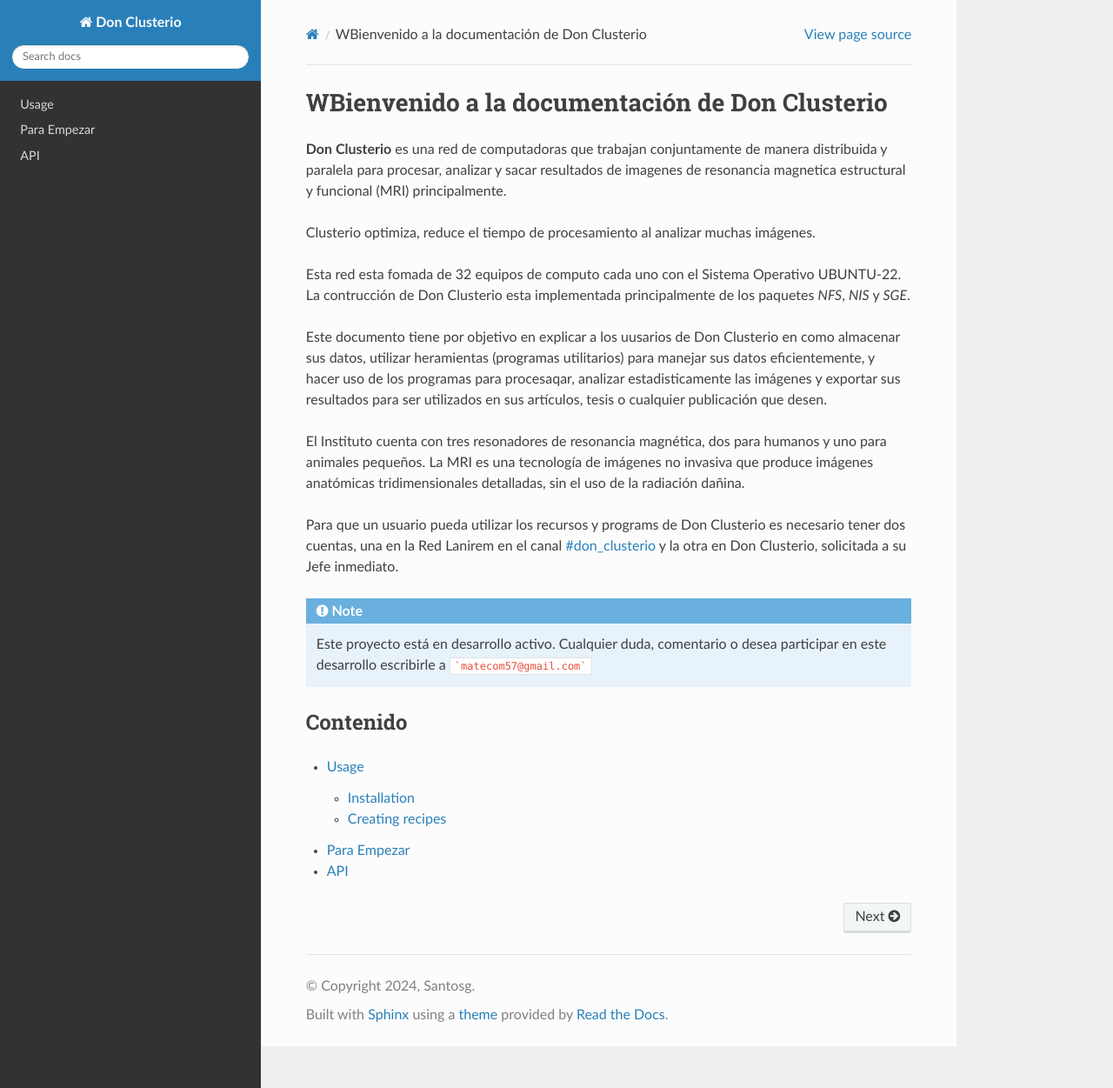
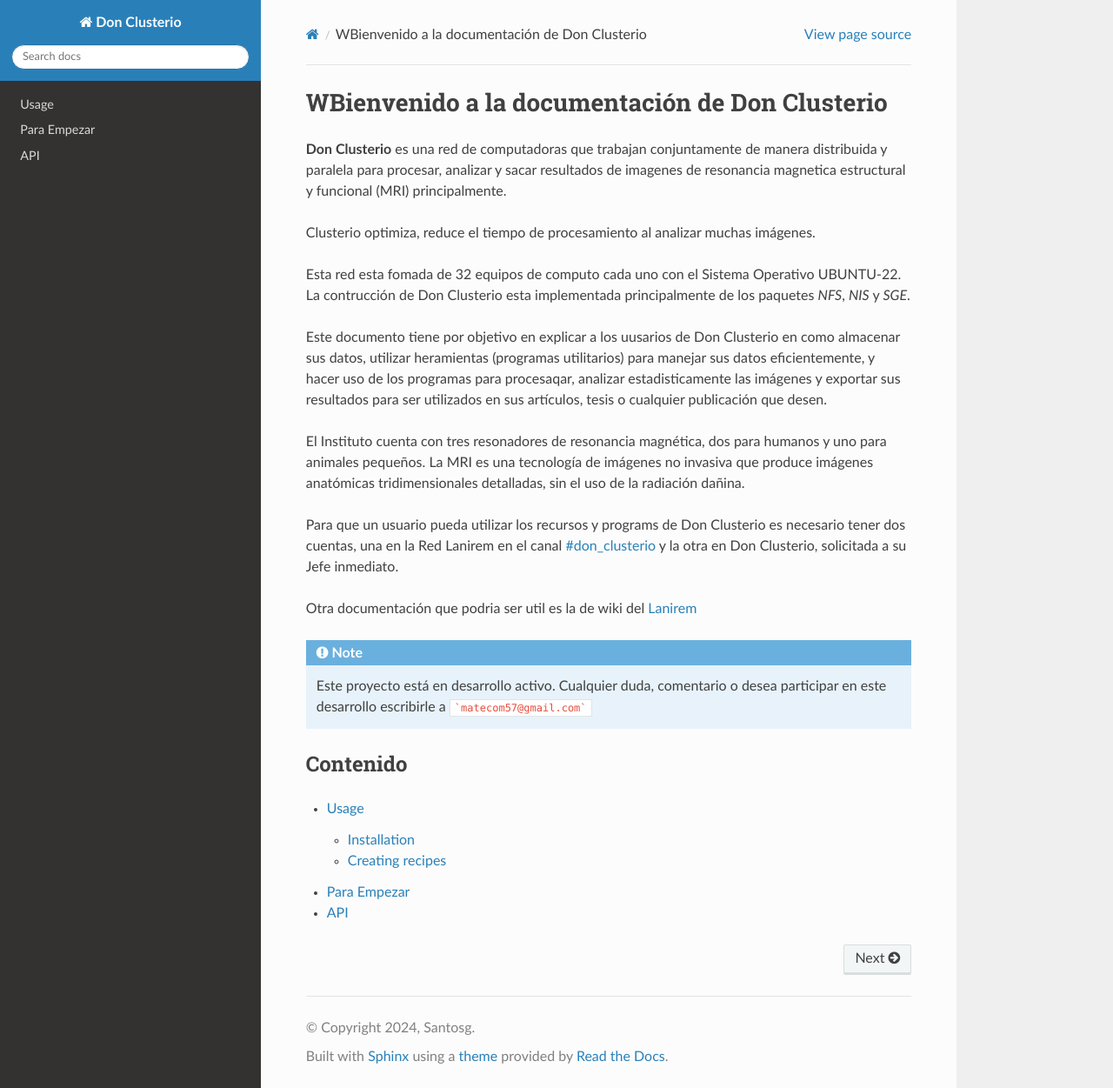
Before and after one commit to matecom57/donclusterio, a Sphinx documentation site: the page built from docs/source/index.rst, in a window 1280 px wide and 1251 px high. Shown: the whole window at 87% size. Built offline with Sphinx 7.4.7 and the Read the Docs theme 3.1.0, drawn with Linux system fonts in a browser that asks for light colours; pages that are not in the unit, such as notebooks, are missing from menus.

Commit message:
Update index.rst

````diff
--- a/docs/source/index.rst
+++ b/docs/source/index.rst
@@ -13,6 +13,8 @@
 
 Para que un usuario pueda utilizar los recursos y programs de Don Clusterio  es necesario tener dos cuentas, una en la Red Lanirem en el canal `#don_clusterio <https://chat-lanirem.lavis.unam.mx/channel/don_clusterio/>`_ y la otra en Don Clusterio, solicitada a su Jefe inmediato.
 
+Otra documentación que podria ser util es la de wiki del `Lanirem <https://github.com/lanirem/documentation/wiki/XCP-Preprocessing/>`_
+
 .. note::
 
    Este proyecto está en desarrollo activo. Cualquier duda, comentario o desea participar en este desarrollo escribirle a ```matecom57@gmail.com```
````
